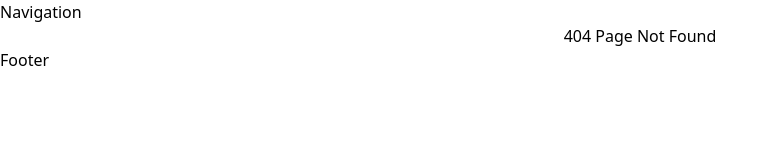
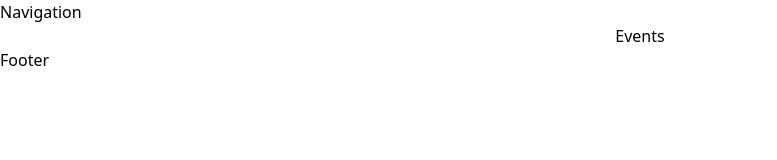
Before and after one commit to acm-ucr/vex-robotics-website, a Next.js app: page /events in a window 1280 px wide. Before the commit this address had no page. Shown: the top 160 px of the page, without its empty margins (0-777 px from the left). Built offline with nearby package versions, Linux system fonts and the light colour scheme; what tailwindcss-animated would draw is missing.

Commit message:
Kevinloritsch/appDirectory

```diff
--- /dev/null
+++ b/src/app/about/page.js
@@ -0,0 +1,7 @@
+import About from "@/components/about/About";
+
+const AboutPage = () => {
+  return <About />;
+};
+
+export default AboutPage;
--- /dev/null
+++ b/src/app/events/page.js
@@ -0,0 +1,7 @@
+import Events from "@/components/calendar/Events";
+
+const EventsPage = () => {
+  return <Events />;
+};
+
+export default EventsPage;
--- /dev/null
+++ b/src/app/media/page.js
@@ -0,0 +1,7 @@
+import Media from "@/components/media/Media";
+
+const MediaPage = () => {
+  return <Media />;
+};
+
+export default MediaPage;
--- /dev/null
+++ b/src/app/team/page.js
@@ -0,0 +1,7 @@
+import Team from "@/components/board/Team";
+
+const TeamPage = () => {
+  return <Team />;
+};
+
+export default TeamPage;
--- /dev/null
+++ b/src/components/board/Team.jsx
@@ -0,0 +1,7 @@
+import React from "react";
+
+const Team = () => {
+  return <div>Team</div>;
+};
+
+export default Team;
--- /dev/null
+++ b/src/components/calendar/Events.jsx
@@ -0,0 +1,7 @@
+import React from "react";
+
+const Events = () => {
+  return <div>Events</div>;
+};
+
+export default Events;
```
